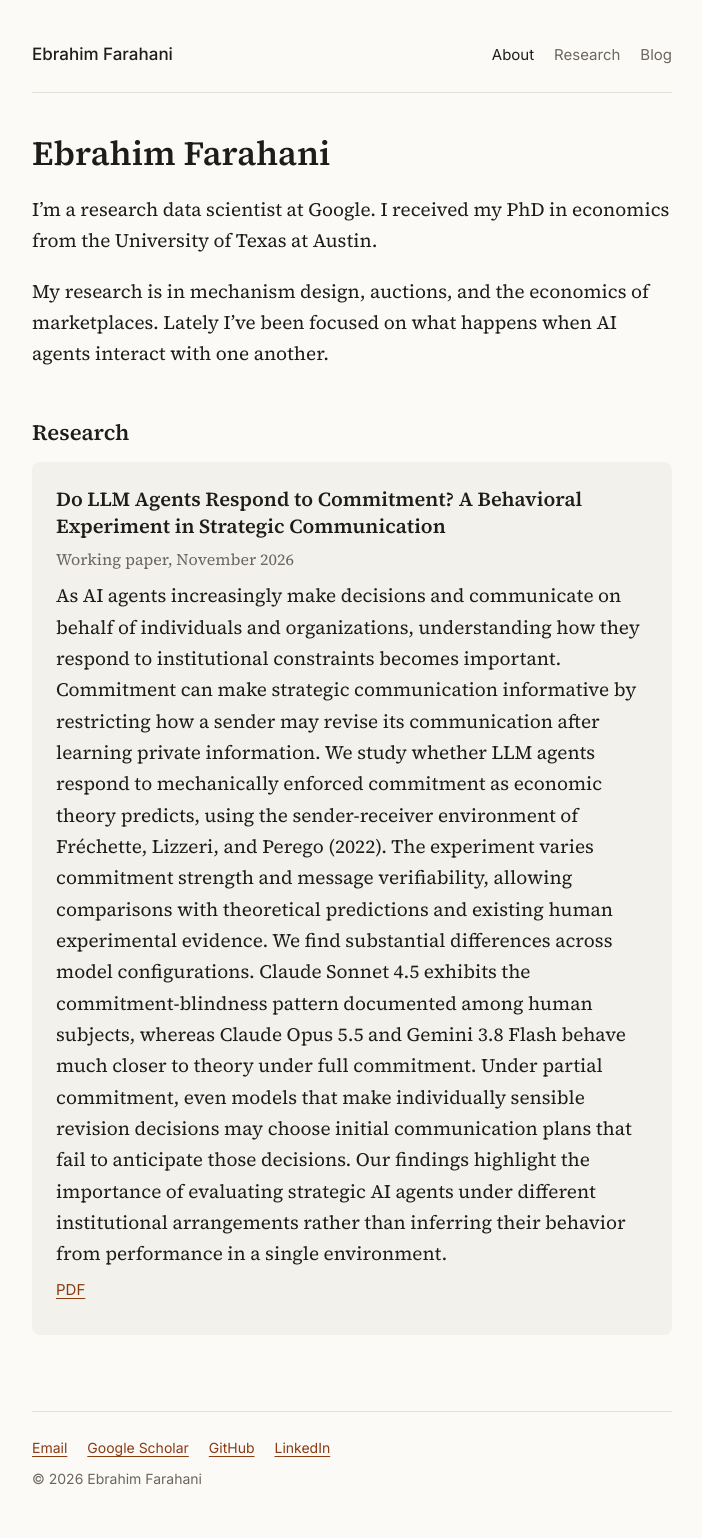
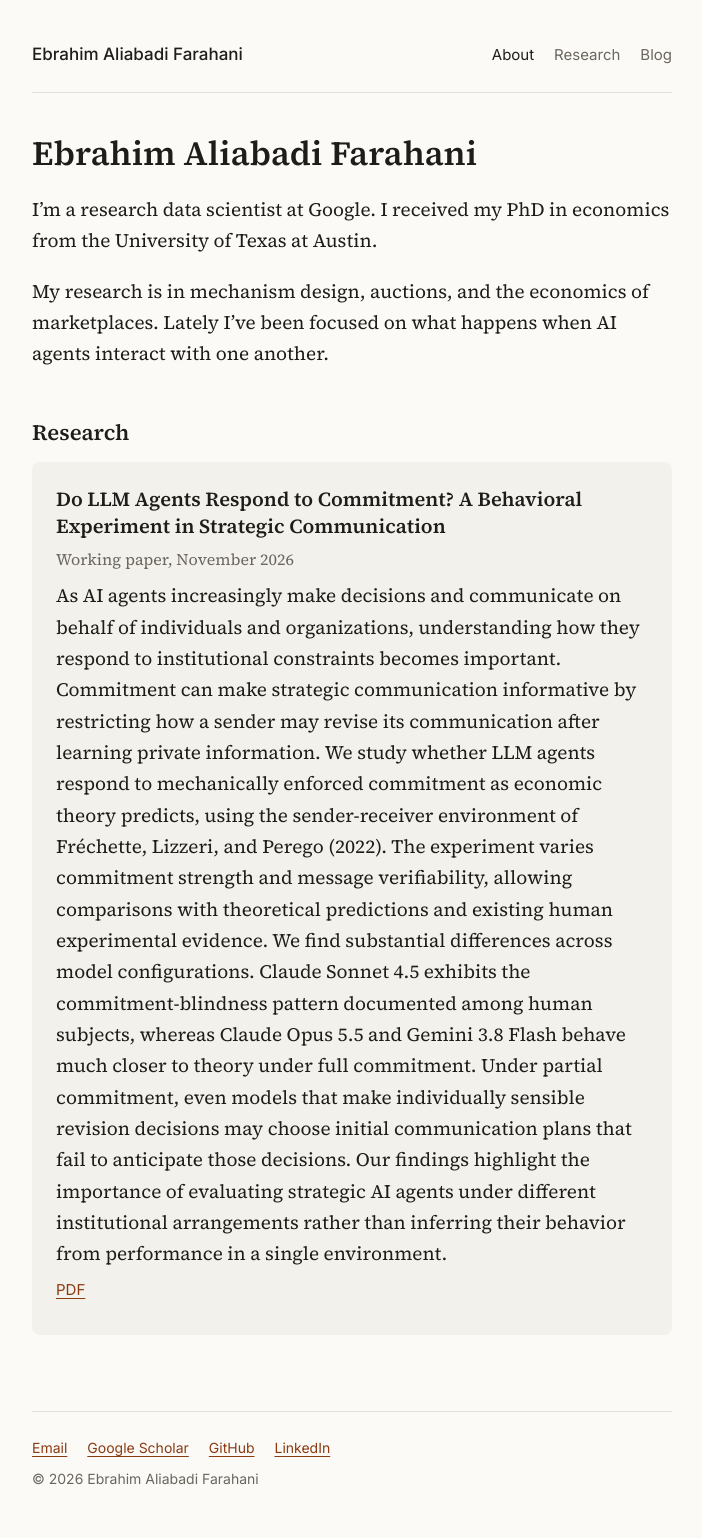
Before and after one commit to eaf4030/website, a Jekyll site: the page built from index.md, in a window 1280 px wide. Shown: the whole page, without its empty margins (288-990 px from the left). Built offline with Jekyll 4.4.1, drawn with Linux system fonts in a browser that asks for light colours; our own code applies the rules of GitHub Pages for plain Markdown files.

Commit message:
Use full name
Co-Authored-By: Claude Opus 5.5 <noreply@anthropic.com>
Claude-Session: https://claude.ai/code/session_01SfwawH9VrE58anpJi3pvAp

```diff
--- a/_config.yml
+++ b/_config.yml
@@ -1,5 +1,5 @@
 # Site settings — edit these first.
-title: Ebrahim Farahani
+title: Ebrahim Aliabadi Farahani
 description: Economist and research data scientist at Google working on mechanism design, auctions, marketplaces, and how AI agents interact.
 email: you@example.com
 # Custom domain (efarahani.com) is used, so baseurl stays empty.
--- a/index.md
+++ b/index.md
@@ -2,7 +2,7 @@
 layout: default
 ---
 
-# Ebrahim Farahani
+# Ebrahim Aliabadi Farahani
 
 I'm a research data scientist at Google. I received my PhD in economics from
 the University of Texas at Austin.
```
